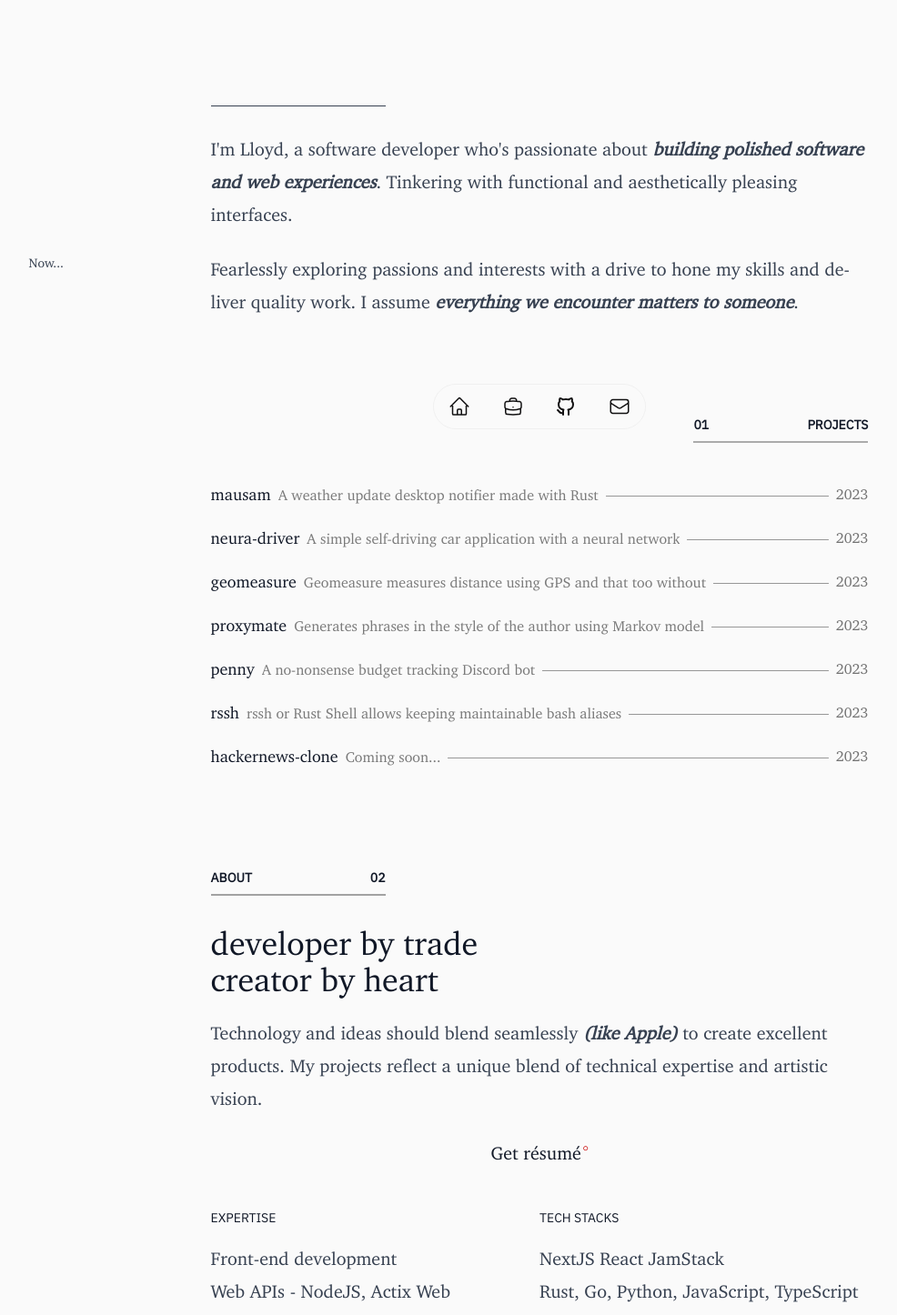
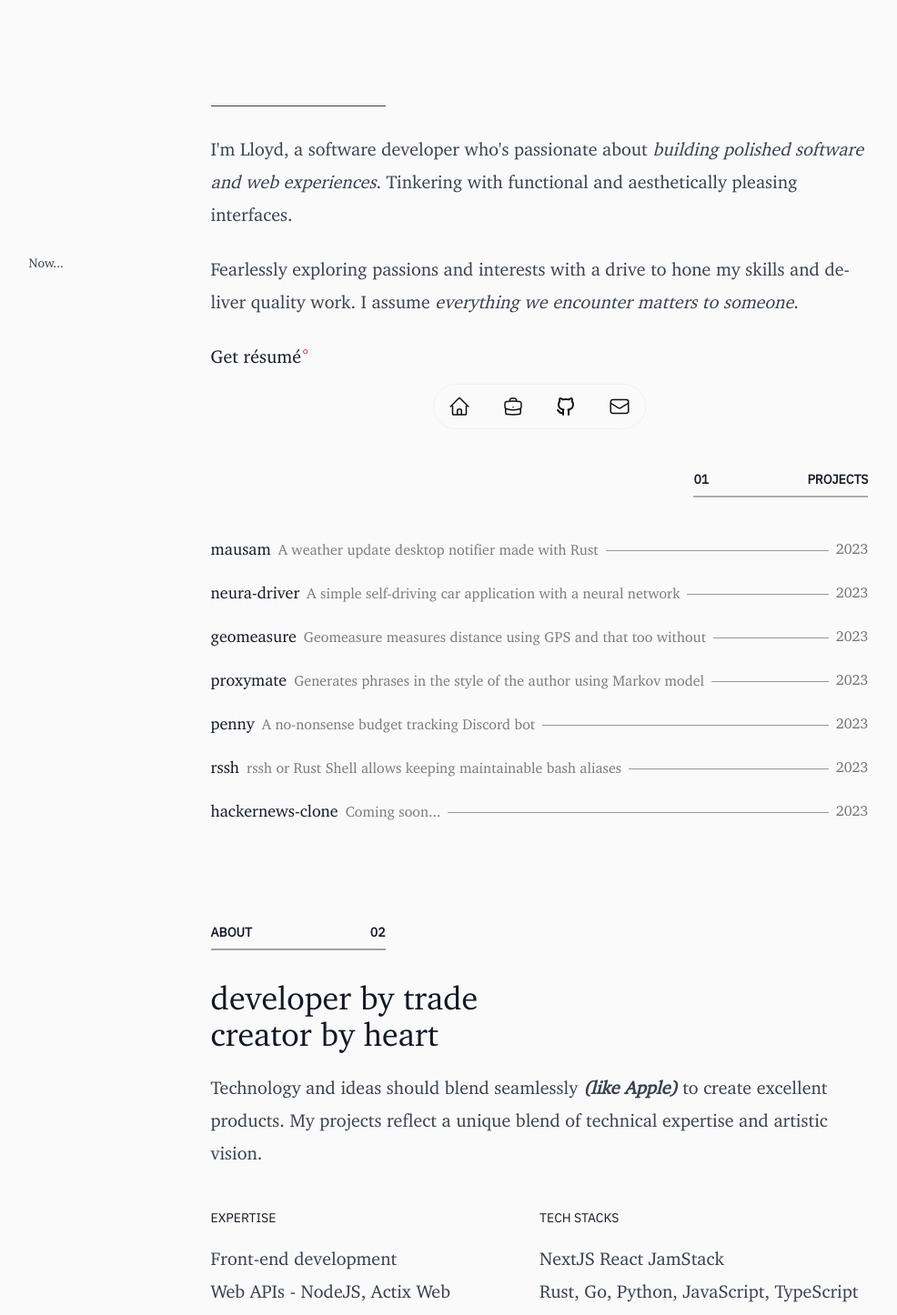
Before and after one commit to lloydlobo/lloydlobo.com, a Next.js app: page /work in a window 1280 px wide. Shown: the part 308-1754 px from the top of the page at 91% size, without its empty margins (47-1033 px from the left). Built offline with nearby package versions, Linux system fonts and the light colour scheme.

Commit message:
feat: move cta to the hero work page

```diff
--- a/pages/work.tsx
+++ b/pages/work.tsx
@@ -94,7 +94,7 @@ export default function WorkPage() {
                     </span>
                     I'm <span className="dark:text-dim">Lloyd</span>, a software
                     developer who's passionate about{" "}
-                    <em className="font-serif font-bold">
+                    <em className="">
                       building polished software and web experiences
                     </em>
                     .
@@ -115,11 +115,17 @@ export default function WorkPage() {
                     </span>
                     Fearlessly exploring passions and interests with a drive to
                     hone my skills and deliver quality work. I assume{" "}
-                    <em className="font-serif font-bold">
+                    <em className="">
                       everything we encounter matters to someone
                     </em>
                     .
                   </p>
+                  <p>
+                    <Link href={"/resume"} className="">
+                      Get résumé
+                    </Link>
+                  </p>
+
                   <div className="relative w-[100%] overflow-x-auto mx-auto hidden">
                     <div className="grid grid-flow-col gap-8 text-base [&>*]:w-48 [&>*]:shadow">
                       <p className="">
@@ -201,9 +207,6 @@ export default function WorkPage() {
                     to create excellent products. My projects reflect a unique
                     blend of technical expertise and artistic vision.{" "}
                   </p>
-                  <Link href={"/resume"} className="w-fit">
-                    Get résumé
-                  </Link>
                 </div>
 
                 <div className="grid grid-cols-2">
```
